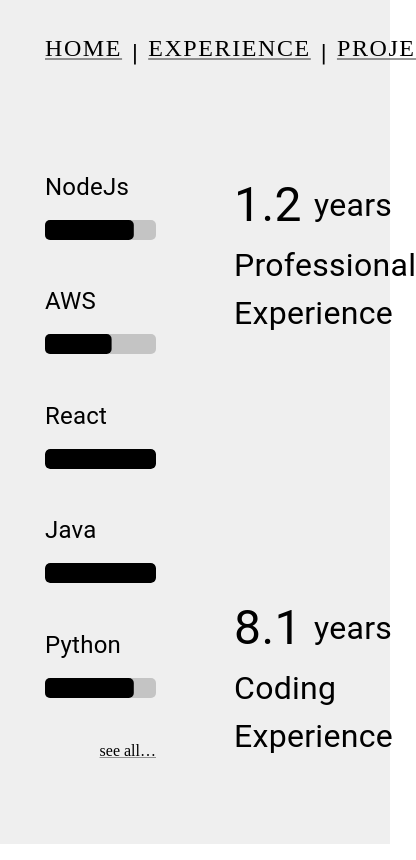
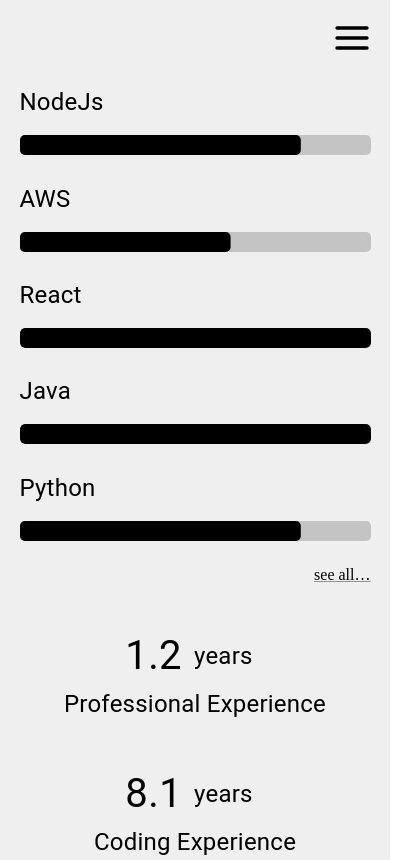
Before and after one commit to Treborium/robert-fuchs-codes, a Next.js app: page /experience in a window 390 px wide. Shown: the whole page, 416 px wide, since content can reach past the window. Built offline with nearby package versions, Linux system fonts and the light colour scheme; a web font is replaced by a local one.

Commit message:
add mobile experience page

```diff
--- a/components/RisingNumber.tsx
+++ b/components/RisingNumber.tsx
@@ -1,26 +1,42 @@
 import React from 'react';
-import { Box, Typography } from '@mui/material';
+import { Box, BoxProps, Typography } from '@mui/material';
 
 import useAnimation from '../hooks/useAnimation';
 
-interface Props {
+interface Props extends BoxProps {
   value: number;
   label: string;
   unit: string;
+  valueFontSize: string;
+  labelFontSize: string;
+  centerValue?: boolean;
 }
 
-export default function RisingNumber({ value, label, unit }: Props) {
+export default function RisingNumber({
+  value,
+  label,
+  unit,
+  valueFontSize,
+  labelFontSize,
+  centerValue,
+  ...rest
+}: Props) {
   const progress = useAnimation(value, 1500, 0.1);
+  const cssCenter = centerValue
+    ? { justifyContent: 'center' }
+    : { justifyContent: 'flex-start' };
 
   return (
-    <Box sx={styles.container}>
-      <Box sx={styles.valueWithUnit}>
-        <Typography fontSize='3rem'>{progress.toPrecision(2)}</Typography>
-        <Typography fontSize='2rem' sx={styles.unit}>
+    <Box sx={styles.container} {...rest}>
+      <Box sx={{ ...styles.valueWithUnit, ...cssCenter }}>
+        <Typography fontSize={valueFontSize}>
+          {progress.toPrecision(2)}
+        </Typography>
+        <Typography fontSize={labelFontSize} sx={styles.unit}>
           {unit}
         </Typography>
       </Box>
-      <Typography fontSize='2rem'>{label}</Typography>
+      <Typography fontSize={labelFontSize}>{label}</Typography>
     </Box>
   );
 }
--- a/pages/experience/index.tsx
+++ b/pages/experience/index.tsx
@@ -1,78 +1,14 @@
-import React, { useState } from 'react';
-import { Box, Link } from '@mui/material';
+import React from 'react';
 
-import { theme } from '../../components/Theme';
-import Navigation from '../../components/Navigation';
 import Page from '../../components/Page';
-import RisingNumber from '../../components/RisingNumber';
-import ExperiencesDialog from '../../components/ExperiencesDialog';
-import HighlightedSkills from '../../components/HighlightedSkills';
+import DesktopExperience from '../../views/desktop/DesktopExperience';
+import MobileExperience from '../../views/mobile/MobileExperience';
+import { useMediaQuery } from '../../hooks/useMediaQuery';
 
 export default function Experience() {
-  const [openDialog, setOpenDialog] = useState(false);
-  const professionalExperienceStartDate = Date.parse('Aug 1, 2020');
-  const codingExperienceStartDate = Date.parse('Sep 1, 2013');
-  const inYears = 1000 * 60 * 60 * 24 * 365;
+  const isDesktop = useMediaQuery();
 
-  return (
-    <Page>
-      <Navigation />
-      <Box sx={styles.leftSide}>
-        <HighlightedSkills />
-        <Link
-          sx={styles.link}
-          color={theme.fontColor}
-          onClick={() => setOpenDialog(true)}
-        >
-          see all…
-        </Link>
-        <ExperiencesDialog
-          open={openDialog}
-          onClose={() => setOpenDialog(false)}
-        />
-      </Box>
-      <Box sx={styles.rightSide}>
-        <RisingNumber
-          value={(Date.now() - professionalExperienceStartDate) / inYears}
-          unit='years'
-          label='Professional Experience'
-        />
-        <RisingNumber
-          value={(Date.now() - codingExperienceStartDate) / inYears}
-          unit='years'
-          label='Coding Experience'
-        />
-      </Box>
-    </Page>
-  );
+  return <Page>
+    {isDesktop ? <DesktopExperience /> : <MobileExperience />}
+  </Page>;
 }
-
-const styles = {
-  leftSide: {
-    height: '100vh',
-    width: '50%',
-    display: 'flex',
-    flexDirection: 'column',
-    justifyContent: 'space-between',
-    paddingLeft: '45px',
-    paddingRight: '10%',
-    paddingTop: '20vh',
-    paddingBottom: '10vh',
-  },
-  rightSide: {
-    height: '100vh',
-    width: '50%',
-    display: 'flex',
-    flexDirection: 'column',
-    justifyContent: 'space-between',
-    alignItems: 'flex-start',
-    paddingTop: '20vh',
-    paddingBottom: '10vh',
-    paddingLeft: '10vw',
-  },
-  link: {
-    color: theme.fontColor,
-    alignSelf: 'flex-end',
-    cursor: 'pointer',
-  },
-} as const;
--- /dev/null
+++ b/views/desktop/DesktopExperience.tsx
@@ -0,0 +1,81 @@
+import React, { useState } from 'react';
+import { Box, Link } from '@mui/material';
+
+import Navigation from '../../components/Navigation';
+import ExperiencesDialog from '../../components/ExperiencesDialog';
+import RisingNumber from '../../components/RisingNumber';
+import HighlightedSkills from '../../components/HighlightedSkills';
+import { theme } from '../../components/Theme';
+
+export default function DesktopExperience() {
+  const [openDialog, setOpenDialog] = useState(false);
+  const professionalExperienceStartDate = Date.parse('Aug 1, 2020');
+  const codingExperienceStartDate = Date.parse('Sep 1, 2013');
+  const inYears = 1000 * 60 * 60 * 24 * 365;
+
+  return (
+    <>
+      <Navigation />
+      <Box sx={styles.leftSide}>
+        <HighlightedSkills />
+        <Link
+          sx={styles.link}
+          color={theme.fontColor}
+          onClick={() => setOpenDialog(true)}
+        >
+          see all…
+        </Link>
+        <ExperiencesDialog
+          open={openDialog}
+          onClose={() => setOpenDialog(false)}
+        />
+      </Box>
+      <Box sx={styles.rightSide}>
+        <RisingNumber
+          value={(Date.now() - professionalExperienceStartDate) / inYears}
+          unit='years'
+          label='Professional Experience'
+          valueFontSize='3rem'
+          labelFontSize='2rem'
+        />
+        <RisingNumber
+          value={(Date.now() - codingExperienceStartDate) / inYears}
+          unit='years'
+          label='Coding Experience'
+          valueFontSize='3rem'
+          labelFontSize='2rem'
+        />
+      </Box>
+    </>
+  );
+}
+
+const styles = {
+  leftSide: {
+    height: '100vh',
+    width: '50%',
+    display: 'flex',
+    flexDirection: 'column',
+    justifyContent: 'space-between',
+    paddingLeft: '45px',
+    paddingRight: '10%',
+    paddingTop: '20vh',
+    paddingBottom: '10vh',
+  },
+  rightSide: {
+    height: '100vh',
+    width: '50%',
+    display: 'flex',
+    flexDirection: 'column',
+    justifyContent: 'space-between',
+    alignItems: 'flex-start',
+    paddingTop: '20vh',
+    paddingBottom: '10vh',
+    paddingLeft: '10vw',
+  },
+  link: {
+    color: theme.fontColor,
+    alignSelf: 'flex-end',
+    cursor: 'pointer',
+  },
+} as const;
--- /dev/null
+++ b/views/mobile/MobileExperience.tsx
@@ -0,0 +1,74 @@
+import React, { useState } from 'react';
+import { Box, Link } from '@mui/material';
+
+import HamburgerMenu from '../../components/HamburgerMenu';
+import HighlightedSkills from '../../components/HighlightedSkills';
+import ExperiencesDialog from '../../components/ExperiencesDialog';
+import RisingNumber from '../../components/RisingNumber';
+import { theme } from '../../components/Theme';
+
+export default function MobileExperience() {
+  const [openDialog, setOpenDialog] = useState(false);
+  const professionalExperienceStartDate = Date.parse('Aug 1, 2020');
+  const codingExperienceStartDate = Date.parse('Sep 1, 2013');
+  const inYears = 1000 * 60 * 60 * 24 * 365;
+
+  return (
+    <>
+      <HamburgerMenu />
+      <Box sx={styles.container}>
+        <HighlightedSkills sx={{ width: '100%', marginBottom: '3vh' }} />
+        <Link
+          sx={styles.link}
+          color={theme.fontColor}
+          onClick={() => setOpenDialog(true)}
+        >
+          see all…
+        </Link>
+        <ExperiencesDialog
+          open={openDialog}
+          onClose={() => setOpenDialog(false)}
+        />
+        <RisingNumber
+          sx={styles.risingNumber}
+          value={(Date.now() - professionalExperienceStartDate) / inYears}
+          unit='years'
+          label='Professional Experience'
+          valueFontSize='2.5rem'
+          labelFontSize='1.5rem'
+          centerValue
+        />
+        <RisingNumber
+          value={(Date.now() - codingExperienceStartDate) / inYears}
+          unit='years'
+          label='Coding Experience'
+          valueFontSize='2.5rem'
+          labelFontSize='1.5rem'
+          centerValue
+        />
+      </Box>
+    </>
+  );
+}
+
+const styles = {
+  container: {
+    display: 'flex',
+    flexDirection: 'column',
+    justifyContent: 'space-around',
+    alignItems: 'center',
+    minHeight: '100vh',
+    width: '100vw',
+    paddingX: '5vw',
+    paddingTop: '10vh',
+  },
+  link: {
+    color: theme.fontColor,
+    alignSelf: 'flex-end',
+    cursor: 'pointer',
+    marginBottom: '5vh',
+  },
+  risingNumber: {
+    marginBottom: '5vh',
+  },
+} as const;
```
